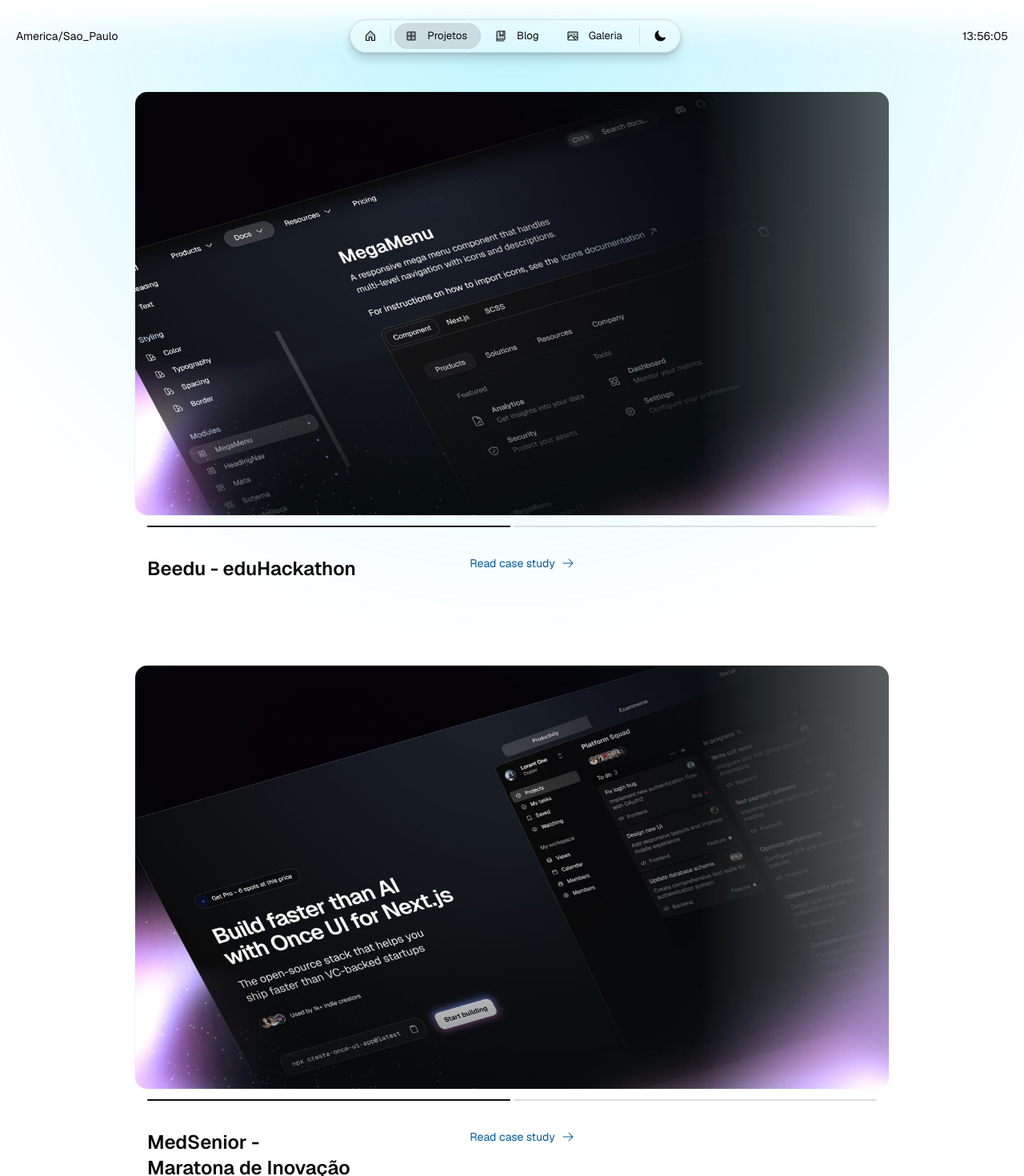
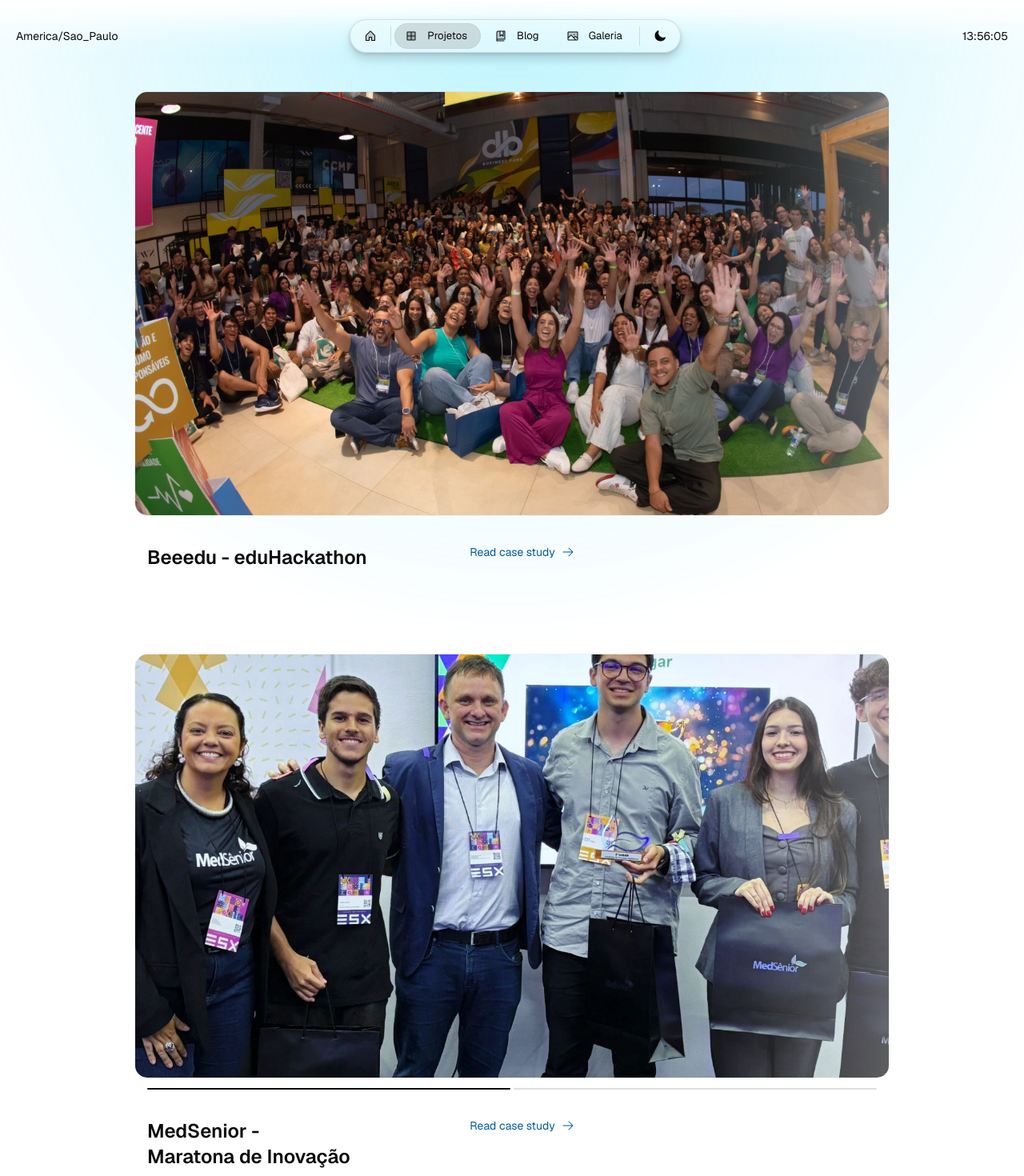
Before and after one commit to andrevileladev-v2/portfolio, a Next.js app: page /work in a window 1280 px wide. Shown: the top 1470 px of the page at 80% size. Built offline with nearby package versions, Linux system fonts and the light colour scheme.

Commit message:
feat: Add new blog posts, project entries, and portfolio configuration with associated media.

```diff
--- a/src/app/blog/posts/fullstack-development.mdx
+++ b/src/app/blog/posts/fullstack-development.mdx
@@ -137,7 +137,7 @@ Estou acompanhando:
 Estou sempre aprendendo e explorando novas tecnologias. Recentemente participei de eventos como:
 
 - **Maratona MedSenior**: Desenvolvimento de soluções para saúde
-- **eduHackathon Beedu**: Inovação em educação
+- **eduHackathon Beeedu**: Inovação em educação
 - **ESX Espírito Santo**: Evento local de tecnologia
 
 ## Conclusão
--- a/src/app/blog/posts/hackathons-innovation.mdx
+++ b/src/app/blog/posts/hackathons-innovation.mdx
@@ -38,7 +38,7 @@ A maratona da MedSenior foi focada em melhorar a experiência de usuários da pl
 - **Prototipagem rápida**: Criar MVPs funcionais em poucas horas
 - **Apresentação de ideias**: Como comunicar soluções técnicas para não-técnicos
 
-## O eduHackathon da Beedu
+## O eduHackathon da Beeedu
 
 O eduHackathon focou em revolucionar a educação através da tecnologia. Foi incrível ver como diferentes equipes abordaram o mesmo problema de formas completamente diferentes.
 
--- a/src/app/resources/content.js
+++ b/src/app/resources/content.js
@@ -63,7 +63,7 @@ const home = {
     <>
       Sou André Vilela, desenvolvedor full stack focado em criar sistemas inteligentes e escaláveis usando React e Node.js.<br />
       Quando não estou programando, ajudo empresas a crescerem através da tecnologia na Tática Júnior.<br />
-      Recentemente participei de eventos de inovação como maratona da MedSenior com SEBRAE e eduHackathon da Beedu.
+      Recentemente participei de eventos de inovação como maratona da MedSenior com SEBRAE e eduHackathon da Beeedu.
     </>
   ),
 };
--- a/src/app/work/projects/beedu-eduhackathon.mdx
+++ b/src/app/work/projects/beedu-eduhackathon.mdx
@@ -1,16 +1,15 @@
 ---
-title: "Beedu - eduHackathon"
+title: "Beeedu - eduHackathon"
 publishedAt: "2024-12-01"
 images:
-  - "/images/projects/project-01/cover-03.jpg"
-  - "/images/projects/project-01/cover-04.jpg"
+  - "/images/gallery/eduhackathon.jpg"
 ---
 
-# Beedu - eduHackathon
+# Beeedu - eduHackathon
 
 ## Sobre o Projeto
 
-Participação no eduHackathon da Beedu, focado em criar soluções inovadoras para o setor educacional através da tecnologia.
+Participação no eduHackathon da Beeedu, focado em criar soluções inovadoras para o setor educacional através da tecnologia.
 
 ## Desafio
 
--- a/src/app/work/projects/medsenior-maratona-inovacao.mdx
+++ b/src/app/work/projects/medsenior-maratona-inovacao.mdx
@@ -2,8 +2,8 @@
 title: "MedSenior - Maratona de Inovação"
 publishedAt: "2024-12-01"
 images:
-  - "/images/projects/project-01/cover-01.jpg"
-  - "/images/projects/project-01/cover-02.jpg"
+  - "/images/gallery/premiacao.jpg"
+  - "/images/gallery/esx.jpg"
 ---
 
 # MedSenior - Maratona de Inovação
```
Also changed, not shown: public/images/gallery/eduhackathon.jpg (added).
